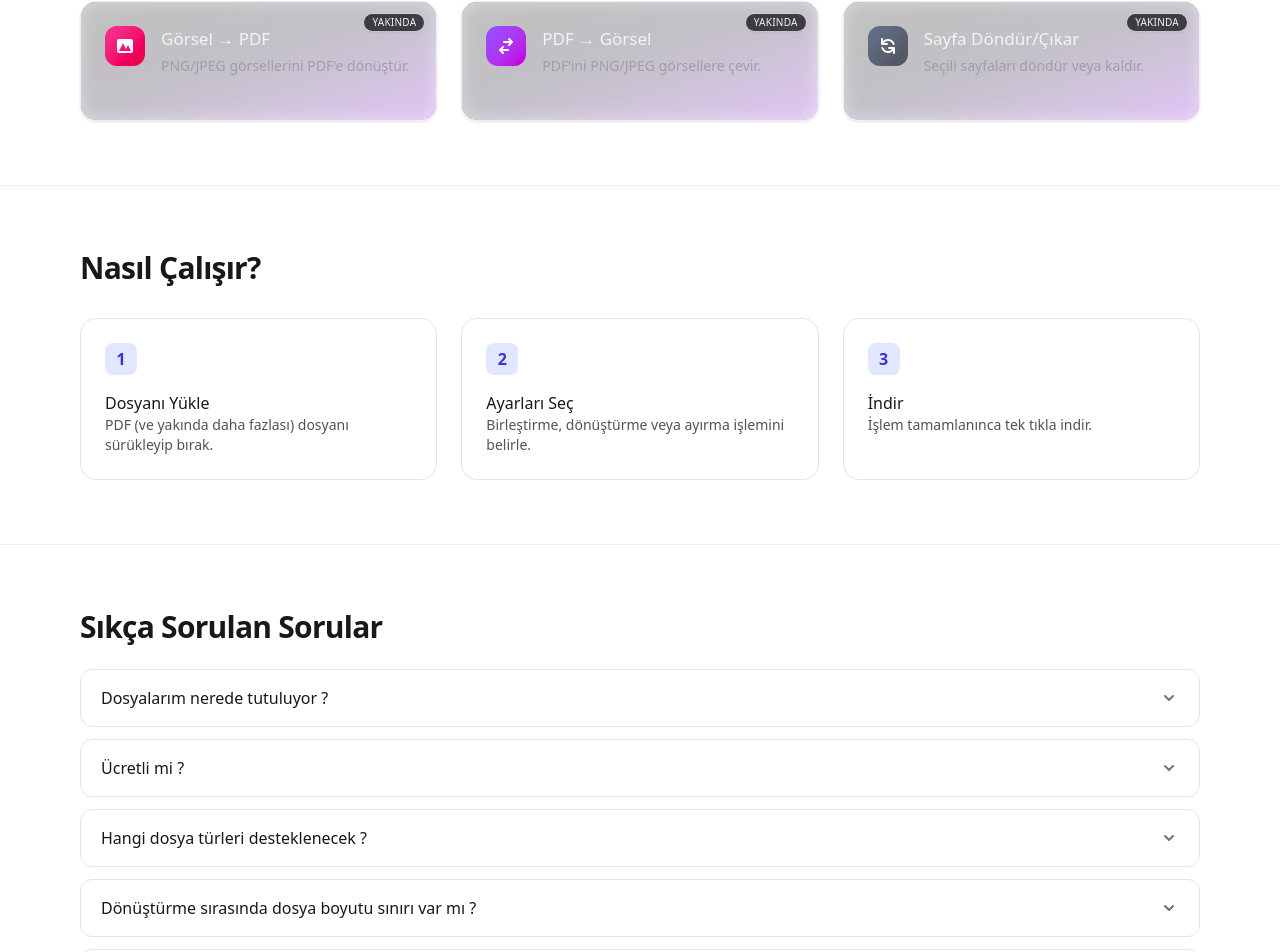
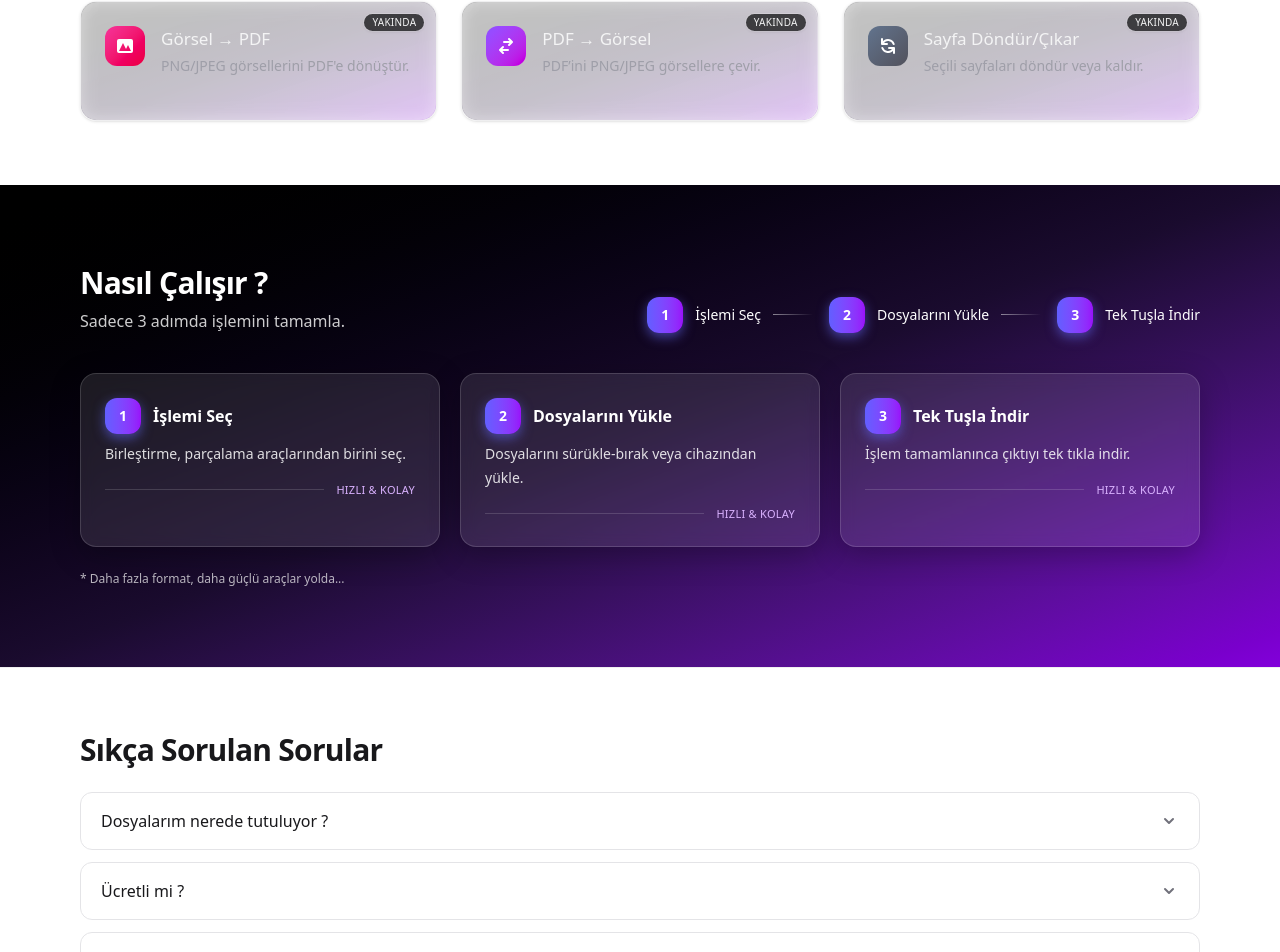
Before and after one commit to DorukhanBekdur/dosyahub, a React (Vite) app in the folder web/: page / in a window 1280 px wide. Shown: the part 1176-2128 px from the top of the page. Built offline with nearby package versions, Linux system fonts and the light colour scheme; no server answers.

Commit message:
Update HowItWorks UI: gradient step badges, refined sted titles & shorter desc, improved footer note

```diff
--- a/web/src/components/sections/HowItWorks.jsx
+++ b/web/src/components/sections/HowItWorks.jsx
@@ -1,41 +1,126 @@
 export default function HowItWorks() {
   const steps = [
     {
-      title: "Dosyanı Yükle",
-      desc: "PDF (ve yakında daha fazlası) dosyanı sürükleyip bırak.",
+      k: 1,
+      title: "İşlemi Seç",
+      desc: "Birleştirme, parçalama araçlarından birini seç.",
     },
     {
-      title: "Ayarları Seç",
-      desc: "Birleştirme, dönüştürme veya ayırma işlemini belirle.",
+      k: 2,
+      title: "Dosyalarını Yükle",
+      desc: "Dosyalarını sürükle-bırak veya cihazından yükle.",
     },
-    { title: "İndir", desc: "İşlem tamamlanınca tek tıkla indir." },
+    {
+      k: 3,
+      title: "Tek Tuşla İndir",
+      desc: "İşlem tamamlanınca çıktıyı tek tıkla indir.",
+    },
   ];
 
   return (
     <section
       id="how"
-      className="border-t border-zinc-200/60 dark:border-zinc-800/60"
+      aria-labelledby="how-title"
+      className="relative overflow-hidden border-zinc-200/10 bg-gradient-to-br from-black via-[#1a0b2e] to-purple-700 text-white"
     >
-      <div className="mx-auto max-w-6xl px-4 py-16">
-        <h2 className="text-2xl md:text-3xl font-semibold tracking-tight">
-          Nasıl Çalışır?
-        </h2>
-        <ol className="mt-8 grid gap-6 md:grid-cols-3">
-          {steps.map((s, i) => (
+      <div className="relative mx-auto max-w-6xl px-4 py-14 md:py-20">
+        <div className="flex items-end justify-between gap-6">
+          <div>
+            <h2
+              id="how-title"
+              className="text-2xl md:text-3xl font-semibold tracking-tight"
+            >
+              Nasıl Çalışır ?
+            </h2>
+            <p className="mt-2 text-sm md:text-base text-white/80">
+              Sadece 3 adımda işlemini tamamla.
+            </p>
+          </div>
+
+          <ol className="hidden md:flex items-center gap-4">
+            {steps.map((s, i) => (
+              <li key={s.k} className="flex items-center gap-3">
+                <span
+                  className="grid place-items-center h-9 w-9 rounded-xl
+                             bg-gradient-to-r from-indigo-500 to-purple-600
+                             text-white text-sm font-extrabold
+                             shadow-[0_4px_12px_rgba(99,102,241,0.6)]"
+                >
+                  {s.k}
+                </span>
+                <span className="text-sm font-medium">{s.title}</span>
+                {i < steps.length - 1 && (
+                  <span
+                    aria-hidden
+                    className="h-px w-10 bg-gradient-to-r from-white/50 to-transparent"
+                  />
+                )}
+              </li>
+            ))}
+          </ol>
+        </div>
+
+        <ol className="relative mt-10 grid gap-5 md:grid-cols-3">
+          <span
+            aria-hidden
+            className="md:hidden absolute left-[18px] top-0 bottom-0 w-px bg-gradient-to-b from-purple-400 via-white/40 to-transparent"
+          />
+
+          {steps.map((s) => (
             <li
-              key={i}
-              className="rounded-2xl border border-zinc-200 dark:border-zinc-800 p-6 bg-white/80 dark:bg-zinc-900/80"
+              key={s.k}
+              className="group relative rounded-2xl border border-white/15 bg-white/10 backdrop-blur
+                         p-5 md:p-6 shadow-[0_8px_30px_rgba(0,0,0,0.25)]
+                         transition-all duration-300 hover:-translate-y-0.5 hover:shadow-[0_12px_36px_rgba(0,0,0,0.35)]"
             >
-              <span className="inline-flex h-8 w-8 items-center justify-center rounded-lg bg-indigo-100 dark:bg-indigo-900/40 text-indigo-700 dark:text-indigo-300 font-semibold">
-                {i + 1}
+              <div className="md:hidden absolute -left-[2px] top-6 h-4 w-4 rounded-full bg-white/20 border border-purple-400" />
+
+              <div className="flex items-center gap-3">
+                <span
+                  className="grid place-items-center h-9 w-9 rounded-xl
+                             bg-gradient-to-r from-indigo-500 to-purple-600
+                             text-white text-sm font-extrabold
+                             shadow-[0_4px_12px_rgba(99,102,241,0.6)]"
+                >
+                  {s.k}
+                </span>
+                <h3 className="font-semibold">{s.title}</h3>
+              </div>
+
+              <p className="mt-2 text-sm leading-6 text-white/85">{s.desc}</p>
+
+              <div className="mt-4 flex items-center justify-between">
+                <span className="h-px flex-1 bg-white/15" />
+                <span className="ml-3 text-[11px] uppercase tracking-wide text-purple-300">
+                  Hızlı & Kolay
+                </span>
+              </div>
+
+              <span
+                aria-hidden
+                className="pointer-events-none absolute right-4 top-5 opacity-0 group-hover:opacity-100 transition-opacity duration-300"
+              >
+                <svg
+                  viewBox="0 0 24 24"
+                  fill="none"
+                  strokeWidth="1.6"
+                  stroke="currentColor"
+                  className="h-4 w-4 text-white/60"
+                >
+                  <path
+                    strokeLinecap="round"
+                    strokeLinejoin="round"
+                    d="M7 17 17 7M9 7h8v8"
+                  />
+                </svg>
               </span>
-              <h3 className="mt-4 font-medium">{s.title}</h3>
-              <p className="text-sm text-zinc-600 dark:text-zinc-400">
-                {s.desc}
-              </p>
             </li>
           ))}
         </ol>
+
+        <p className="mt-6 text-xs text-white/70">
+          * Daha fazla format, daha güçlü araçlar yolda...
+        </p>
       </div>
     </section>
   );
```
